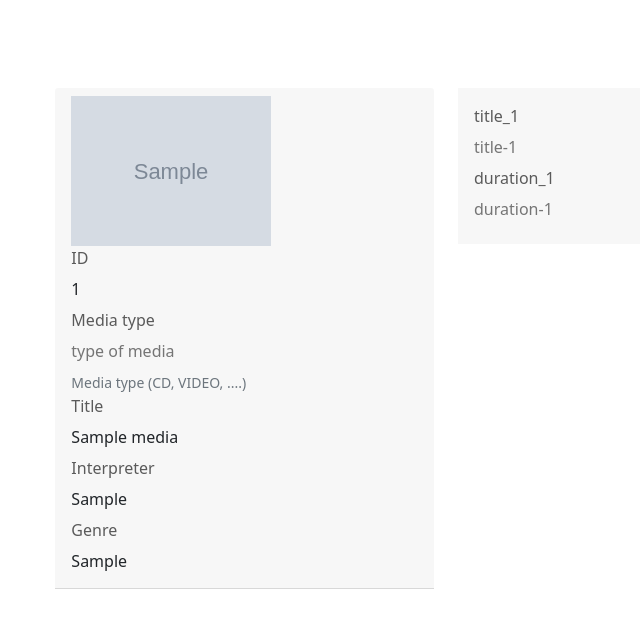
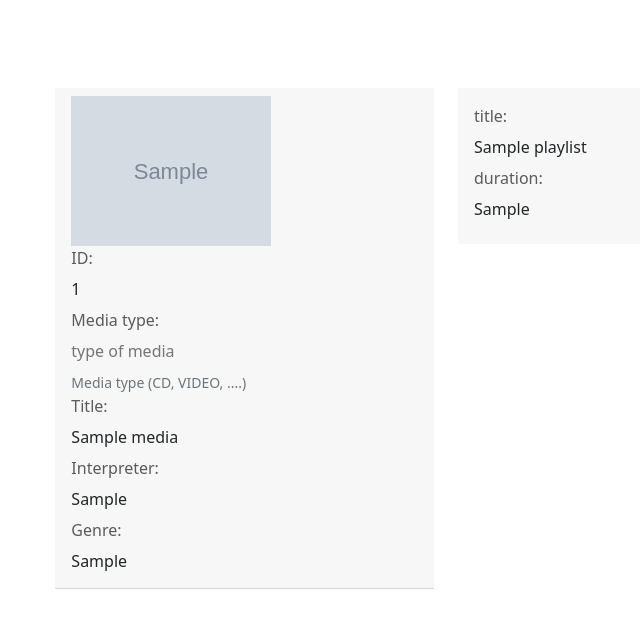
Before and after one commit to christian-felix/MediaAdministration, a PHP site: page /media/view/1 in a window 1280 px wide. Shown: the part 336-973 px from the top of the page, without its empty margins (194-834 px from the left). Run offline with PHP 8.4, Linux system fonts and the light colour scheme; tables that the repository leaves empty or names only in its code hold one stand-in row (values such as "Sample post"); grey boxes marked "Sample" are stand-in pictures; data that the repository does not hold is empty.

Commit message:
updating MediaControler

```diff
--- a/config/Database.php
+++ b/config/Database.php
@@ -8,7 +8,6 @@ use src\Model\Entity;
  * Class Database
  * @package config
  * @author Christian Felix
- *
  */
 class Database
 {
@@ -115,8 +114,12 @@ class Database
     public function findBy(string $query)
     {
         $statement = $this->conn->query($query);
-        $result = $statement->fetch_all(MYSQLI_ASSOC);
-        $statement->free_result();
+        $result = [];
+
+        if ($statement) {
+            $result = $statement->fetch_all(MYSQLI_ASSOC);
+            $statement->free_result();
+        }
 
         return $result;
     }
@@ -129,8 +132,12 @@ class Database
     public function findOneBy(string $query)
     {
         $statement = $this->conn->query($query);
-        $result = $statement->fetch_object();
-        $statement->free_result();
+        $result = [];
+
+        if ($statement) {
+            $result = $statement->fetch_object();
+            $statement->free_result();
+        }
 
         return $result;
     }
--- a/config/config.json
+++ b/config/config.json
@@ -4,5 +4,10 @@
     "pass" : "admin",
     "host" : "localhost",
     "database" : "convento"
+  },
+  "user" : {
+    "name" : "root",
+    "role" : "admin",
+    "pass" : "test"
   }
 }
--- a/src/Controller/IndexController.php
+++ b/src/Controller/IndexController.php
@@ -16,6 +16,7 @@ class IndexController extends AbstractController
 
     public function view(int $id)
     {
+
     }
 
     public function edit(int $id)
@@ -26,5 +27,10 @@ class IndexController extends AbstractController
     {
     }
 
+    public function add()
+    {
+        // TODO: Implement add() method.
+    }
+
 
 }
--- a/src/Controller/MediaController.php
+++ b/src/Controller/MediaController.php
@@ -20,6 +20,7 @@ class MediaController extends AbstractController
     {
         $mediaData = [];
 
+        //TODO: use another approach here, get rid of sql statements in controller.
         $sql = 'SELECT * FROM ' . $this->getTableName();
         $result = $this->em->findBy($sql);
 
@@ -151,7 +152,6 @@ class MediaController extends AbstractController
         $result2 = $this->em->findBy($sql);
 
 
-
         return $this->render('src/Templates/media/edit.phtml', ['navi' => 'media/navi.phtml', 'mediaData' => $media]);
     }
 
@@ -176,8 +176,24 @@ class MediaController extends AbstractController
         $media->setImage($result->image);
 
         //TODO: view Playlist
+        //Playlist (TODO: another approach needed here...)
+        $sql = 'SELECT * FROM playlist WHERE mediaId = ' . $media->getId() . ' ORDER BY title';
+        $result2 = $this->em->findBy($sql);
 
-        return $this->render('src/Templates/media/view.phtml', ['navi' => 'media/navi.phtml', 'mediaData' => $media]);
+        $playlistContainer = [];
+
+        foreach ($result2 as $playListItem) {
+
+            $playlist = new Playlist();
+            $playlist->setId($playListItem['id']);
+            $playlist->setTitle($playListItem['title']);
+            $playlist->setDuration($playListItem['duration']);
+            $playlist->setMediaId($playListItem['mediaId']);
+
+            $playlistContainer[] = $playlist;
+        }
+
+        return $this->render('src/Templates/media/view.phtml', ['navi' => 'media/navi.phtml', 'mediaData' => $media, 'playListContainer' => $playlistContainer ]);
     }
 
     /**
@@ -198,6 +214,29 @@ class MediaController extends AbstractController
 
             $image = $this->uploadMedia();
             $media->setImage($image);
+
+            //check whether playlist has been added or not
+
+            if (is_array($this->getData('playlist_title')) && !empty($this->getData('playlist_title'))) {
+
+                foreach ($this->getData('playlist_title') as $key => $title){
+
+                    $title = $this->getData('playlist_title')[$key];
+                    $duration = $this->getData('playlist_duration')[$key];
+
+                    $playlist = new Playlist();
+                    $playlist->setMediaId($media->getId());
+                    $playlist->setTitle($title);
+                    $playlist->setDuration($duration);
+
+                    //TODO: update on duplicate key
+                    $id = $this->em->insert($playlist);
+
+                    if (!$id) {
+                        throw new \Exception('Playlist has failed!');
+                    }
+                }
+            }
 
             $this->em->update($media);
         }
--- a/src/Service/Paginator.php
+++ b/src/Service/Paginator.php
@@ -39,17 +39,24 @@ class Paginator implements \Iterator
         }
     }
 
-
     public function getNext()
     {
         $next = $this->currentPage;
-        return ++$next;
+
+        if ($next < $this->pagesNumber) {
+            return ++$next;
+        }
+        return $next;
     }
 
     public function getPrev()
     {
         $prev = $this->currentPage;
-        return --$prev;
+
+        if ($prev > 0) {
+            return --$prev;
+        }
+        return $prev;
     }
 
     public function setPage(int $page)
@@ -66,16 +73,16 @@ class Paginator implements \Iterator
 
     public function prev()
     {
-        //if ($this->currentPage > 0) {
+        if ($this->currentPage > 0) {
              --$this->currentPage;
-        //}
+        }
     }
 
     public function next()
     {
-       // if ($this->currentPage < $this->pagesNumber) {
+        if ($this->currentPage < $this->pagesNumber) {
             ++$this->currentPage;
-        //}
+        }
     }
 
     public function key()
--- a/src/Service/SearchEngine.php
+++ b/src/Service/SearchEngine.php
@@ -12,5 +12,6 @@ class SearchEngine
     public function __construct()
     {
 
+
     }
 }
--- a/src/Templates/media/edit.phtml
+++ b/src/Templates/media/edit.phtml
@@ -48,18 +48,12 @@
 
                 <div class="card-body" style="background-color: rgba(0,0,0,.03);">
 
-                    <?php
-
-                    foreach($this->playlist as $playlist) { ?>
-
                     <div class="form-group;" >
                         <label for="title">title_1</label>
                         <input type="text" name="playlist_title[]" class="form-control title" value="test"  placeholder="title-1">
                         <label for="duration">duration_1</label>
                         <input type="text" name="playlist_duration[]" class="form-control duration"  value="100" placeholder="duration-1">
                     </div>
-
-                    <?php } ?>
 
                     <button type="button" name="add-new-title" class="btn bg-secondary" >Add new title</button>
                 </div>
--- a/src/Templates/media/navi.phtml
+++ b/src/Templates/media/navi.phtml
@@ -5,11 +5,11 @@
     </li>
 
     <li class="list-group-item">
-        <a href="http://convento.local/media/add"> Add new media item </a>
+        <a href="<?php $_SERVER['SERVER_NAME']?>/media/add"> Add new media item </a>
     </li>
 
     <li class="list-group-item">
-        <a href="">Albums</a>
+        <a href="<?php $_SERVER['SERVER_NAME']?>/media">Albums</a>
     </li>
     <li class="list-group-item">
         Artists
@@ -20,4 +20,5 @@
     <li class="list-group-item">
         Popular Tracks
     </li>
+
 </ul>
--- a/src/Templates/media/view.phtml
+++ b/src/Templates/media/view.phtml
@@ -24,25 +24,26 @@
             <img class="mr-3"  style="max-width: 200px;" src="../../public/images/<?=$this->viewData['mediaData']->getImage()?>" alt="Generic placeholder image" />
 
             <div class="form-group">
-                <label for="title">ID</label>
+                <label for="title">ID:</label>
                 <input type="text" name="id" class="form-control-plaintext" id="id" placeholder="title" value="<?=$this->viewData['mediaData']->getId()?>">
+
             </div>
 
             <div class="form-group">
-                <label for="mediaType">Media type</label>
+                <label for="mediaType">Media type:</label>
                 <input type="text" name="type" class="form-control-plaintext" id="mediaType" aria-describedby="mediaHelp" placeholder="type of media" value="<?=$this->viewData['mediaData']->getType()?>">
                 <small id="mediaHelp" class="form-text text-muted">Media type (CD, VIDEO, ....)</small>
             </div>
             <div class="form-group">
-                <label for="title">Title</label>
+                <label for="title">Title:</label>
                 <input type="text" name="title" class="form-control-plaintext" id="title" placeholder="title" value="<?=$this->viewData['mediaData']->getTitle()?>">
             </div>
             <div class="form-group">
-                <label for="interpreter">Interpreter</label>
+                <label for="interpreter">Interpreter:</label>
                 <input type="text" name="interpreter" class="form-control-plaintext" id="interpreter" placeholder="interpreter" value="<?=$this->viewData['mediaData']->getInterpreter()?>">
             </div>
             <div class="form-group">
-                <label for="genre">Genre</label>
+                <label for="genre">Genre:</label>
                 <input type="text" name="genre" class="form-control-plaintext" id="genre" placeholder="genre" value="<?=$this->viewData['mediaData']->getGenre()?>">
             </div>
         </div>
@@ -51,14 +52,20 @@
 
         <div class="col">
 
+            <?php
+
+            foreach($this->viewData['playListContainer'] as $playlist) { ?>
+
             <div class="card-body" style="background-color: rgba(0,0,0,.03);">
                 <div class="form-group;" >
-                    <label for="title">title_1</label>
-                    <input type="text" name="playlist_title[]" class="form-control-plaintext title"  placeholder="title-1">
-                    <label for="duration">duration_1</label>
-                    <input type="text" name="playlist_duration[]" class="form-control-plaintext duration"  placeholder="duration-1">
+                    <label for="title">title:</label>
+                    <input type="text" name="playlist_title[]" class="form-control-plaintext title"  value="<?= $playlist->getTitle();?>">
+                    <label for="duration">duration:</label>
+                    <input type="text" name="playlist_duration[]" class="form-control-plaintext duration"  value="<?=$playlist->getDuration();?>">
                 </div>
             </div>
+
+            <?php } ?>
         </div>
 
 </div>
```
Also changed, not shown: src/Controller/UserController.php (+1 -9 lines), src/Templates/user/show.phtml (+7 -1 lines), src/Test/README.txt (added).
